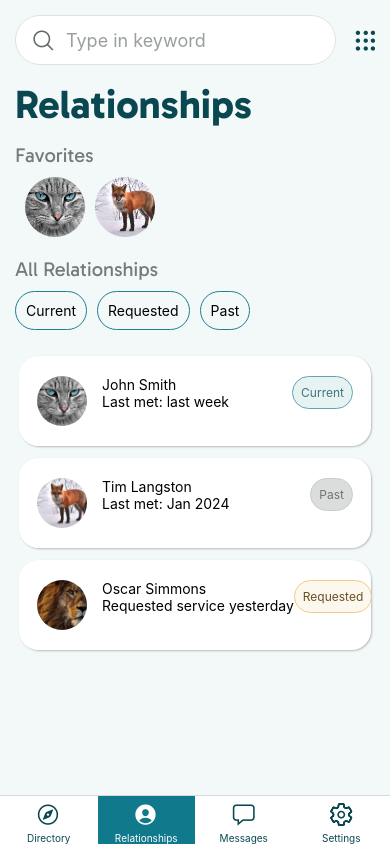
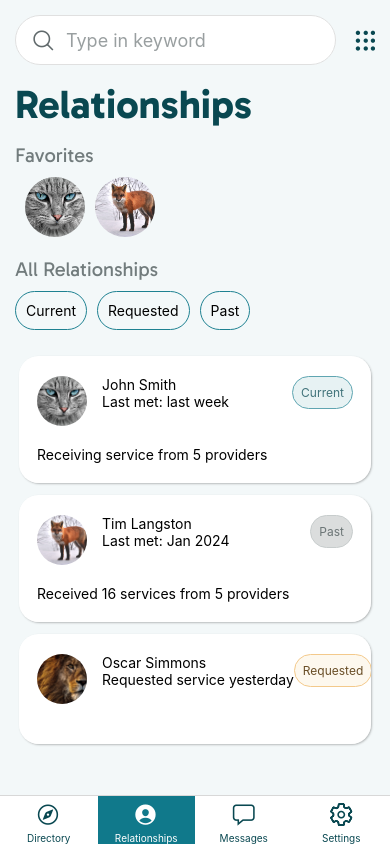
Before and after one commit to Valyria-Studios/ellis_app, a React Native app in the folder App/: screen /Relationships in a window 390 px wide. Built offline with nearby package versions, Linux system fonts and the light colour scheme.

Commit message:
Added providers to the Cards in Relationship Page

```diff
--- a/App/api/Clients.js
+++ b/App/api/Clients.js
@@ -6,7 +6,7 @@ const Clients = [
     status: "Current", //should be dependent on progress bar and if they are working with providers
     recency: "last week", //should be rendered and updated from backend
     services: ["haircut", "financial aid", "celebrate recovery"], //should be dependent on the services they signed up for
-    providers: "receiving service from 5 providers", //should be dynamically rendered depending on status
+    providers: "Receiving service from 5 providers", //should be dynamically rendered depending on status
     image: require("../assets/images/userImage1.jpg"),
     key: "1",
 
@@ -17,7 +17,7 @@ const Clients = [
     status: "Past", //should be dependent on progress bar and if they are working with providers
     recency: "Jan 2024", //should be rendered and updated from backend depending on current date
     services: ["haircut", "financial aid", "celebrate recovery"], //should be dependent on the services they signed up for
-    providers: "received 16 services from 5 providers", //should be dynamically rendered depending on status
+    providers: "Received 16 services from 5 providers", //should be dynamically rendered depending on status
     image: require("../assets/images/userImage2.jpg"),
 
     key: "2",
--- a/App/screens/Relationships.js
+++ b/App/screens/Relationships.js
@@ -100,7 +100,7 @@ const RelationshipPage = () => {
         </View>
         {filteredClients.map((client) => (
           <Card key={client.key}>
-            <View style={styles.cardContainer}>
+            <View style={styles.headerContainer}>
               <View style={styles.header}>
                 <View style={styles.start}>
                   <Image
@@ -155,6 +155,9 @@ const RelationshipPage = () => {
                   </View>
                 </View>
               </View>
+            </View>
+            <View>
+              <Text>{client.providers}</Text>
             </View>
           </Card>
         ))}
@@ -213,8 +216,9 @@ const styles = StyleSheet.create({
     alignItems: "center",
   },
 
-  cardContainer: {
+  headerContainer: {
     flexDirection: "row",
+    marginBottom: 20,
   },
 
   header: {
```
